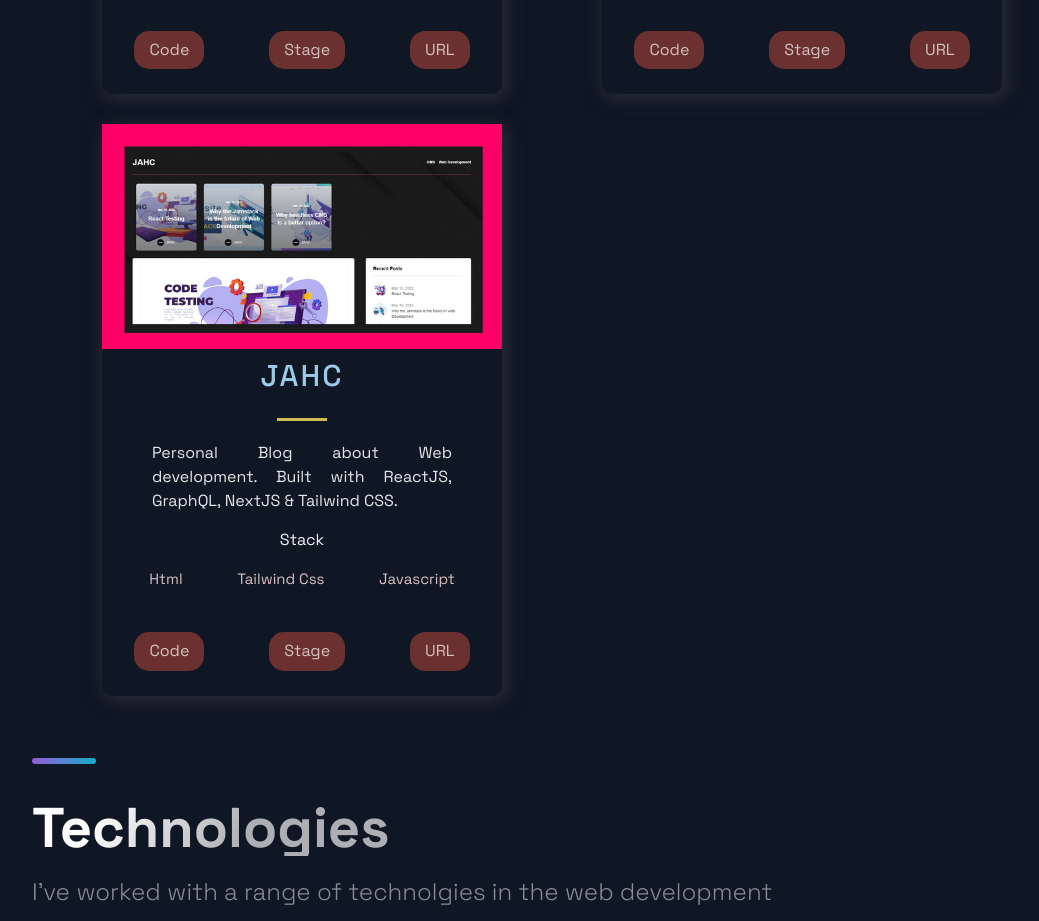
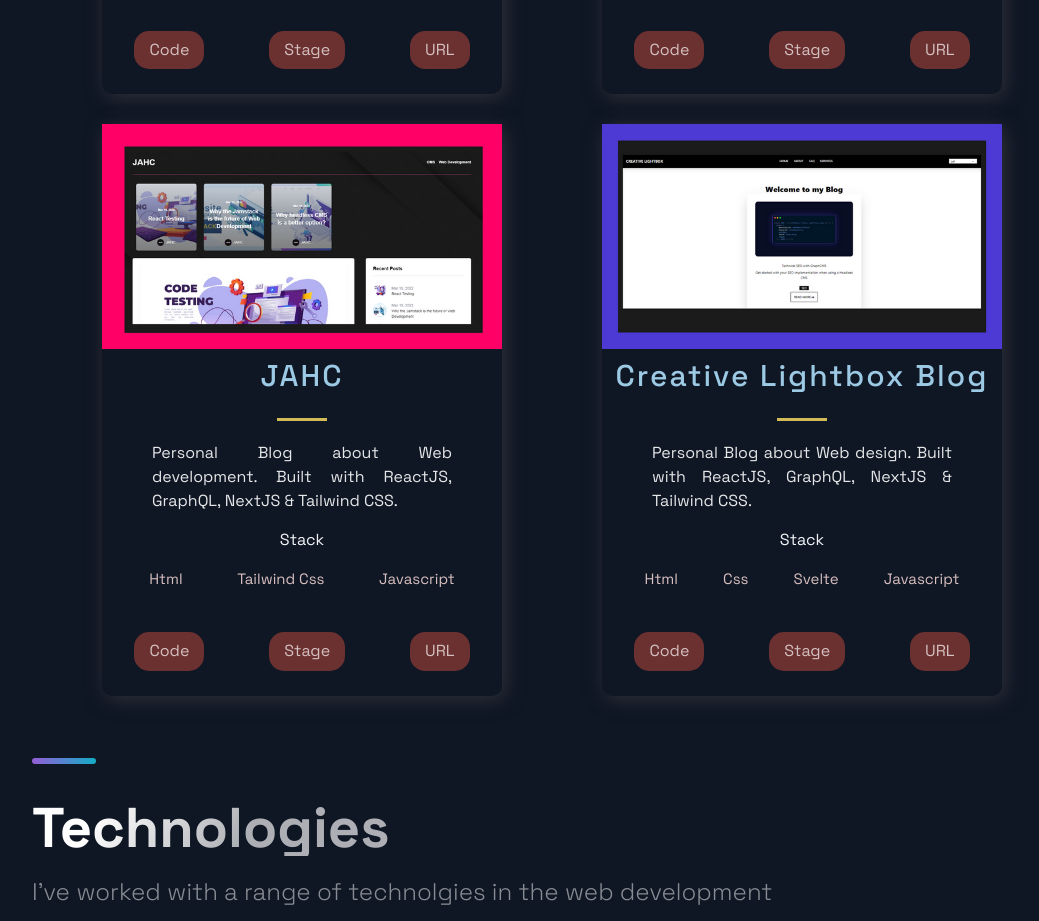
Before and after one commit to Joshhortt/portfolio-app, a Next.js app: page / in a window 1280 px wide. Shown: the part 6180-7101 px from the top of the page, without its empty margins (88-1127 px from the left). Built offline with nearby package versions, Linux system fonts and the light colour scheme.

Commit message:
Add project creativelightbox blog' to constants'

```diff
--- a/src/constants/constants.js
+++ b/src/constants/constants.js
@@ -173,6 +173,15 @@ id: 14,
         visit: 'https://github.com/Joshhortt/jc-blog-app',
         id: 18,
         },
+        {
+          title: 'Creative Lightbox Blog',
+          description: "Personal Blog about Web design. Built with ReactJS, GraphQL, NextJS & Tailwind CSS.",
+          image: '/images/20.png',
+          tags: ['Html', 'Css', 'Svelte', 'Javascript'],
+          source: 'https://creativelightbox.vercel.app/',
+          visit: 'https://github.com/Joshhortt/creativelightbox-blog',
+          id: 19,
+          },
 ];
 
 export const TimeLineData = [
```
Also changed, not shown: public/images/20.png (added).
